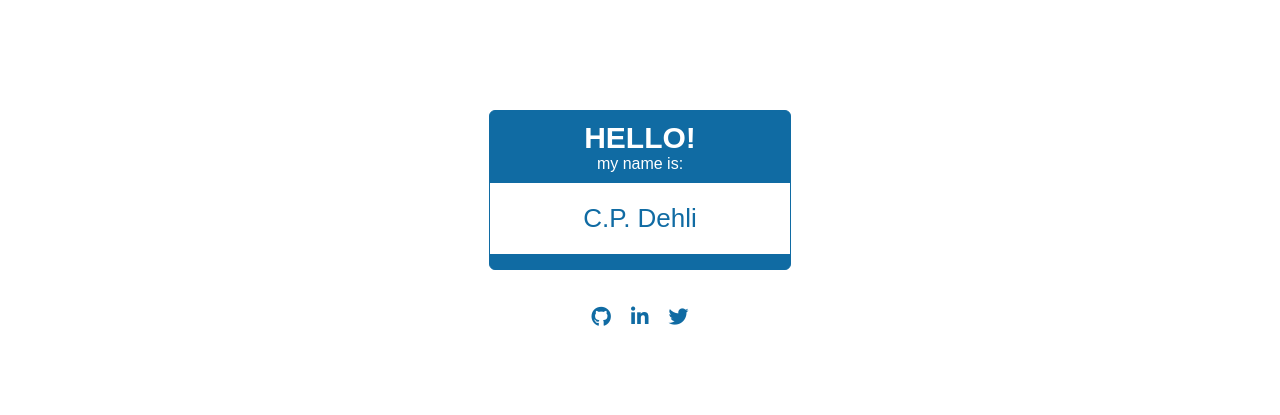
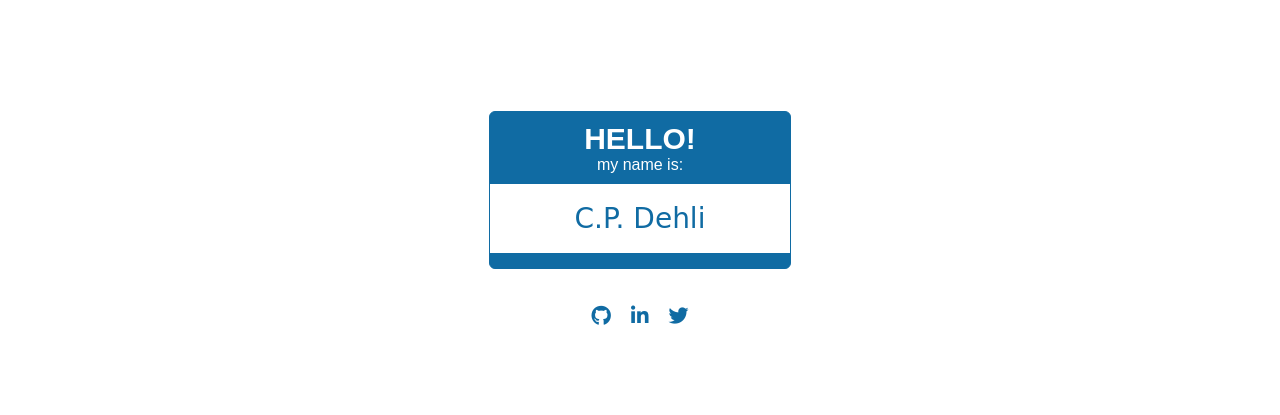
Before and after one commit to Dehli/dehli.github.io, a Jekyll site: the page built from pages/index.html, in a window 1280 px wide. Shown: the part 230-645 px from the top of the page. Built offline with Jekyll 4.4.1, drawn with Linux system fonts in a browser that asks for light colours; nearby versions of some CDN libraries.

Commit message:
added comic sans ;)

```diff
--- a/_sass/pages/_index.scss
+++ b/_sass/pages/_index.scss
@@ -29,14 +29,17 @@
             }
 
             &.name {
-                width: 100%;
+                $padding: 18px;
+
+                width: calc(100% - #{2 * $padding});
                 display: flex;
                 justify-content: center;
                 background-color: $color-secondary;
                 color: $color-primary;
-                padding: 20px;
-                font-size: 26px;
+                padding: $padding;
+                font-size: 28px;
                 margin: 10px 0 15px;
+                font-family: "Comic Sans MS", cursive, sans-serif;
             }
         }
     }
```
